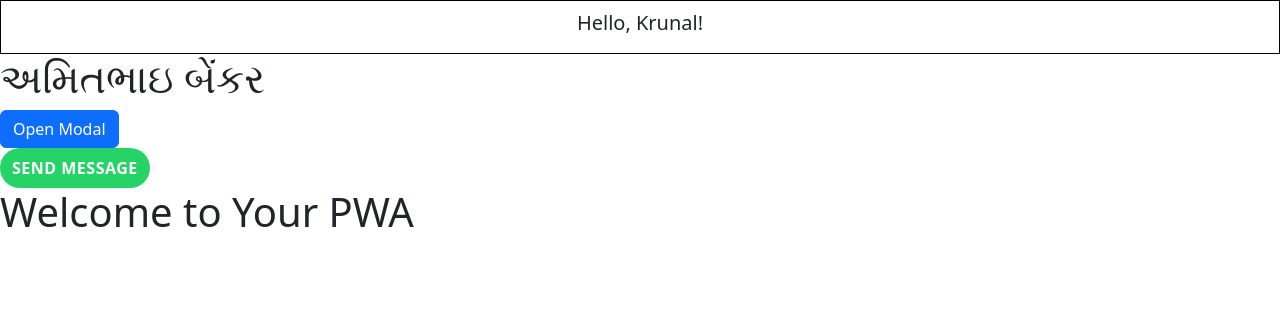
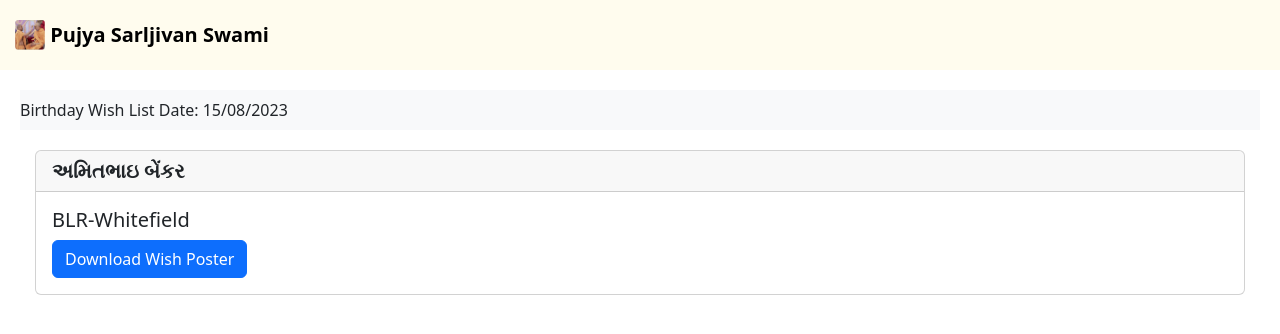
Before and after one commit to Project-B2-kruanlrana/baps_blr, a plain HTML site: page index.html in a window 1280 px wide. Drawn offline with nearby package versions, Linux system fonts and the light colour scheme; a web font is replaced by a local one.

Commit message:
added : styling and navbars

```diff
--- a/CSS/main.css
+++ b/CSS/main.css
@@ -0,0 +1,144 @@
+:root {
+    --light: #ffffff;
+    --dark: #000000;
+    --color1: #5B37B7;
+    --color1-light: #DFD7F3;
+    --color2: #C9379D;
+    --color2-light: #F6D6EE;
+    --color3: #E6A919;
+    --color3-light: #FBEFD3;
+    --color4: #1194AA;
+    --color4-light: #D1EBEF;
+    --label-width: 0;
+  }
+
+  *, *::before, *::after {
+     box-sizing: border-box;
+  }
+
+  html,
+  body {
+    width: 100vw;
+    height: 100vh;
+    margin: 0;
+    padding: 0;
+    font-family: 'Poppins', sans-serif;
+  }
+
+  .tabs,
+  [role="tabpanel"] {
+    width: 100vw;
+    height: 100vh;
+  }
+
+  [role="tabpanel"][aria-labelledby="home"] {
+    background-color: var(--color1);
+  }
+
+  [role="tabpanel"][aria-labelledby="likes"] {
+    background-color: var(--color2);
+  }
+
+  [role="tabpanel"][aria-labelledby="search"] {
+    background-color: var(--color3);
+  }
+
+  [role="tabpanel"][aria-labelledby="profile"] {
+    background-color: var(--color4);
+  }
+
+  [role="tablist"] {
+    display: flex;
+    justify-content: center;
+    align-items: center;
+    width: 560px;
+    height: 120px;
+    position: absolute;
+    top: 50%;
+    left: 50%;
+    z-index: 1;
+    transform: translate3d(-50%, -50%, 0);
+    padding: 2rem;
+    border-bottom-right-radius: 44px;
+    border-bottom-left-radius: 44px;
+    box-shadow:
+    0 1.7px 2.1px -10px rgba(0, 0, 0, 0.019),
+    0 4.3px 5.2px -10px rgba(0, 0, 0, 0.027),
+    0 8.9px 10.6px -10px rgba(0, 0, 0, 0.033),
+    0 18.3px 21.9px -10px rgba(0, 0, 0, 0.041),
+    0 50px 60px -10px rgba(0, 0, 0, 0.06)
+  ;
+    background-color: var(--light);
+  }
+
+  button {
+    display: flex;
+    align-items: center;
+    appearance: none;
+    border: 0;
+    border-radius: 5px;
+    background: transparent;
+    color: var(--dark);
+    padding: 15px 33px;
+    font-size: 2rem;
+    border-radius: 10rem;
+    vertical-align: middle;
+    font-weight: 500;
+    cursor: pointer;
+  }
+
+  button span {
+    overflow: hidden;
+    opacity: 0;
+    max-width: 0;
+    width: auto;
+    margin-left: .5rem;
+    font-size: 1rem;
+    transform-origin: center left;
+  }
+
+  button[aria-selected="true"] span {
+    opacity: 1;
+    max-width: 100px;
+    transition: all .6s ease-out;
+  }
+
+  button svg path {
+    stroke: currentColor;
+  }
+
+  button[aria-selected="true"]#home {
+    background: var(--color1-light);
+    color: var(--color1);
+  }
+
+  button[aria-selected="true"]#likes {
+    background: var(--color2-light);
+    color: var(--color2);
+  }
+
+  button[aria-selected="true"]#search {
+    background: var(--color3-light);
+    color: var(--color3);
+  }
+
+  button[aria-selected="true"]#profile {
+    background: var(--color4-light);
+    color: var(--color4);
+  }
+
+  .credits {
+    position: absolute;
+    bottom: 10px;
+    right: 10px;
+    margin: 0;
+    padding: 1ch 2ch;
+    font-size: .75rem;
+    color: var(--light);
+    border-radius: 5px;
+    background: rgba(0,0,0,0.3);
+  }
+
+  .credits a {
+    color: var(--color3)
+  }
--- a/index.html
+++ b/index.html
@@ -47,16 +47,32 @@
         .hello-krunal h1 {
           font-size: 20px;
         }
+
+        .poster-item{
+          margin: 15px;
+          margin-top: 20px;
+        }
+        .card-header{
+          font-style: normal;
+          font-weight: 700;
+        }
+
+        .card-title{
+          margin-bottom: 8px;
+        }
+        .navbar-brand{
+          font-weight: 700;
+        }
     </style>
     <link href="https://cdn.jsdelivr.net/npm/bootstrap@5.3.0-alpha1/dist/css/bootstrap.min.css" rel="stylesheet">
-
-
 </head>
 <body>
-    <div class="hello-krunal">
-        <h1>Hello, Krunal!</h1>
-      </div>
-
+      <nav class="navbar navbar-light " style="background-color: #fffcee; padding:15px;">
+        <a class="navbar-brand" href="#">
+          <img src="innserlogo512x512.png" width="30" height="30" class="d-inline-block align-top" alt="">
+          Pujya Sarljivan Swami
+        </a>
+      </nav>
       <script>
                 function fetchJsonData() {
             return fetch('./JSON/auglist.json')
@@ -79,7 +95,7 @@ fetchJsonData()
                 if (jsonData.data && Array.isArray(jsonData.data)) {
                     // console.log(jsonData.data[2]); // Log the third element
                     const container = document.getElementById('appenddiv');
-
+                    onlyonce=1
                     for (var i = 0; i < jsonData.data.length; i++) {
                       const currentDate = new Date();
                       const day = currentDate.getDate().toString().padStart(2, '0');
@@ -87,10 +103,18 @@ fetchJsonData()
                       const year = currentDate.getFullYear();
                       const formattedDate = `${day}/${month}/${year}`;
                       const givenDateParts = jsonData.data[i].birthdate.split('-');
+
+
+
+
                       if (formattedDate == givenDateParts[0]) {
                           // console.log("The given date is in the past or today.");
                           // console.log(jsonData.data[i]);
-                  posterItem=createPosterItem(jsonData.data[i].name_guj,"Open Modal",'')
+                          if(onlyonce){
+                              document.getElementById("todaydate").innerHTML =givenDateParts;
+                              onlyonce=onlyonce-1
+                          }
+                          posterItem=createPosterItem(jsonData.data[i].name_guj,"Download Wish Poster",jsonData.data[i].name_guj.split(" ")[1],jsonData.data[i].area)
                           container.appendChild(posterItem);
                       } else {
                           console.log(jsonData.data[i].birthdate);
@@ -104,31 +128,55 @@ fetchJsonData()
                 // Handle the error at a higher level if needed
             });
 
-    function createPosterItem(title, buttonText, modalContent) {
+            function createPosterItem(title, buttonText, modalContent,area) {
+              console.log(title, buttonText, modalContent)
                 const div = document.createElement('div');
-        div.className = 'poster-item';
+                div.className = 'card poster-item';
 
-        const h1 = document.createElement('h1');
+                const h1 = document.createElement('h5');
+                h1.className = 'card-header';
                 h1.textContent = title;
+
+                const carddiv = document.createElement('div');
+                carddiv.className = 'card-body';
+
+                // <h5 class="card-title">Special title treatment</h5>
+                const h5 = document.createElement('h5');
+                h5.className = 'card-title';
+                h5.textContent = area;
 
                 const button = document.createElement('button');
                 button.className = 'btn btn-primary';
                 button.textContent = buttonText;
                 button.addEventListener('click', () => openModal(title, modalContent));
 
+                carddiv.appendChild(h5);
+                carddiv.appendChild(button);
                 div.appendChild(h1);
-        div.appendChild(button);
+                div.appendChild(carddiv);
             return div;
         }
+      </script>
+      <!-- Multiple divs to display posters -->
+      <div id="mobilebodydiv" style="padding: 20px;">
+        <nav class="navbar navbar-light bg-light">
+          <div>
+            <span>Birthday Wish List</span>
+            <span>Date: <span id="todaydate"> </span></span>
+          </div>
+        </nav>
 
-
-      </script>
-
-
-    <!-- Multiple divs to display posters -->
         <div id="appenddiv">
 
         </div>
+      <!-- <div class="card poster-item">
+        <h5 class="card-header">Featured</h5>
+        <div class="card-body">
+          <h5 class="card-title">Special title treatment</h5>
+          <p class="card-text">With supporting text below as a natural lead-in to additional content.</p>
+          <a href="#" class="btn btn-primary">Go somewhere</a>
+        </div>
+      </div> -->
       <!-- <div class="poster-item">
           <h1>નીરંજન વાસ </h1>
           <button class="btn btn-primary" onclick="openModal('નીરંજન વાસ','વાસ')">Open Modal</button>
@@ -147,8 +195,6 @@ fetchJsonData()
           <h1>મૌલિકભાઈ પૂજાર</h1>
           <button class="btn btn-primary" onclick="openModal('મૌલિકભાઈ પૂજાર','પૂજાર')">Open Modal</button>
       </div> -->
-
-
       <!-- Modal -->
       <div id="myModal" class="modal" tabindex="-1" role="dialog">
           <div class="modal-dialog modal-dialog-centered" role="document">
@@ -171,6 +217,8 @@ fetchJsonData()
               </div>
           </div>
       </div>
+
+
     <style>
         .send-button {
             text-decoration:none;
@@ -184,7 +232,7 @@ fetchJsonData()
             border-radius:9999px;
           }
     </style>
-    <a class='send-button' href='whatsapp://send?phone=919824085934&text=SUB'>Send Message</a>
+    <!-- <a class='send-button' href='whatsapp://send?phone=919824085934&text=SUB'>Send Message</a> -->
 
     <script src="https://d3js.org/d3.v7.min.js"></script>
     <script src="https://cdnjs.cloudflare.com/ajax/libs/dom-to-image/2.6.0/dom-to-image.min.js"></script>
@@ -270,13 +318,10 @@ fetchJsonData()
 
 
     <!-- Your app's content goes here -->
-    <h1>Welcome to Your PWA</h1>
+    <!-- <h1>Welcome to Your PWA</h1> -->
+    <!-- Add the install button -->
 
-    <!-- Add the install button -->
-    <button id="installButton" style="display: none;">Install App</button>
-
-    <!-- Add your other HTML elements here -->
-
+    <button id="installButton" style="display: none;">Install Mobile App  App</button>
     <script>
         let deferredPrompt;
 
@@ -318,12 +363,6 @@ fetchJsonData()
         });
     </script>
 
-
-
-
-
-
-
 <!--     adding Register the service worker: To enable caching and offline functionality, you need to register a service worker. Add the following script at the end of your <body> tag in your HTML file:  -->
     <script>
       if ('serviceWorker' in navigator) {
@@ -340,5 +379,8 @@ fetchJsonData()
       }
   </script>
 
+  </div>
+  <!-- mobiel body div finish add fotter here  -->
+
 </body>
 </html>
```
Lines whose indentation alone changed are shown as unchanged.
